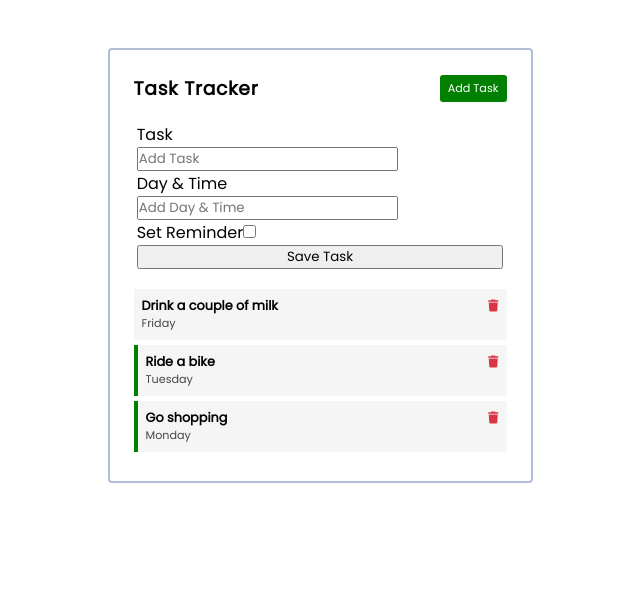
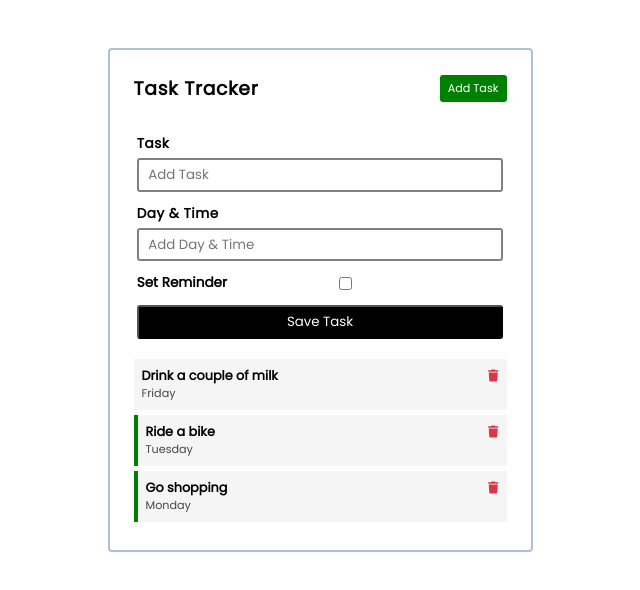
Before and after one commit to fahriakbaba/Vue-Task-Tracker, a Vue app: page / in a window 1280 px wide. Shown: the top 590 px of the page, without its empty margins (320-960 px from the left). Built offline with nearby package versions, Linux system fonts and the light colour scheme.

Commit message:
AddTask component is styled by using CSS

```diff
--- a/src/components/AddTask.vue
+++ b/src/components/AddTask.vue
@@ -36,5 +36,48 @@ export default {
     flex-direction: column;
     justify-content: center;
     align-items: flex-start;
+    margin-top: .75rem;
+}
+
+.form-group label {
+    font-size: .85rem;
+    font-weight: 600;
+    margin-bottom: .25rem;
+    letter-spacing: .5px;
+}
+
+.form-group input {
+    width: 100%;
+    border-radius: 3px;
+    padding: .3rem .6rem;
+    transition: border .3s;
+    outline: none;
+    border: 2px solid gray;
+}
+
+.form-group input:focus {
+    border: 2px solid rgba(28, 28, 214, 0.774);
+}
+
+.form-reminder {
+    display: flex;
+    gap: 7rem;
+    align-items: center;
+    margin-top: .75rem;
+    font-size: .85rem;
+    font-weight: 600;
+}
+
+.form-reminder input {
+    cursor: pointer;
+}
+
+button {
+    margin-top: .75rem;
+    padding: .3rem .6rem;
+    background-color: black;
+    color: white;
+    border-radius: 3px;
+    cursor: pointer;
 }
 </style>
```
